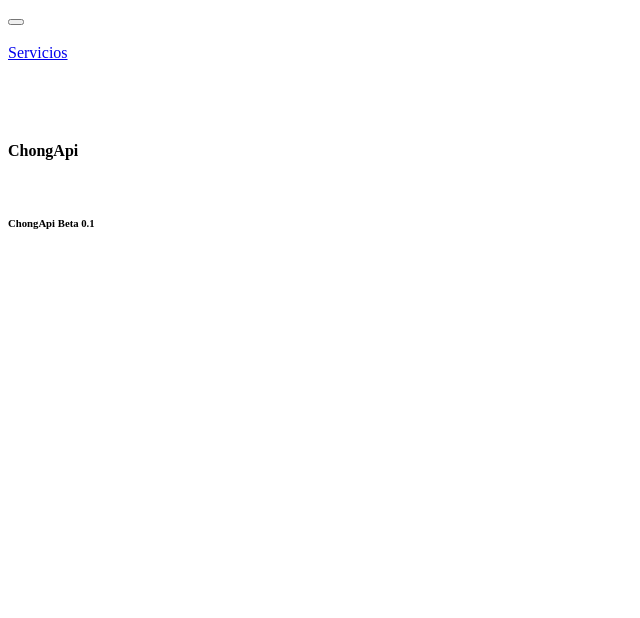
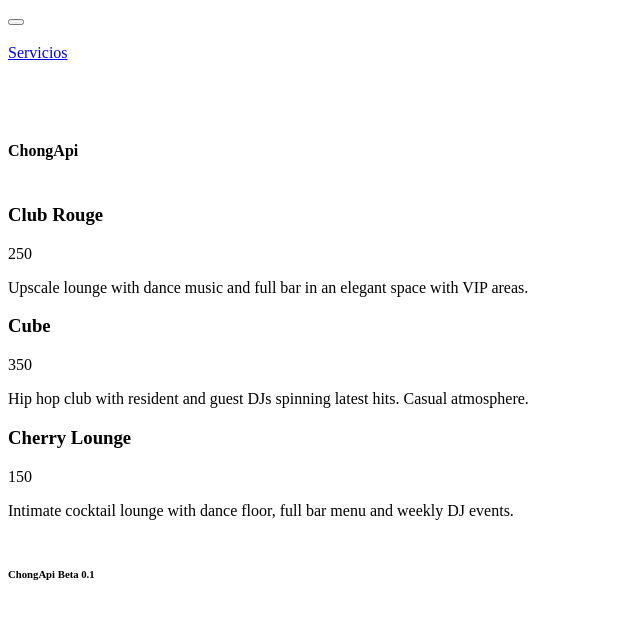
Before and after one commit to DarkShadow76/chongapi-frontend, a Next.js app: page / in a window 1280 px wide. Shown: the top 618 px of the page, without its empty margins (0-640 px from the left). Built offline with nearby package versions, Linux system fonts and the light colour scheme.

Commit message:
Modifying entity file

```diff
--- a/src/app/page.js
+++ b/src/app/page.js
@@ -2,6 +2,7 @@
 import Layout from "../components/Layout"
 import Header from "../components/Header"
 import Footer from "../components/Footer"
+import Entitys from "@/components/Entitys"
 import { Container } from "react-bootstrap"
 
 const Page = () => {
@@ -12,7 +13,7 @@ const Page = () => {
       () => <div>
         <h4>ChongApi</h4>
         <Container style={{ alignContent: "center", marginTop: "2%" }}>
-
+          <Entitys/>
         </Container>
       </div>
     }
--- a/src/components/Entitys.js
+++ b/src/components/Entitys.js
@@ -1,14 +1,20 @@
 import Container from 'react-bootstrap/Container';
 import Row from 'react-bootstrap/Row';
 import Col from 'react-bootstrap/Col';
+import data from '../json/locations.json'
+
 
 const Entitys = () => {
 return (
     <Container>
         <Row>
-            <Col>1 of 3</Col>
-            <Col>2 of 3</Col>
-            <Col>3 of 3</Col>
+            {data.map(item => (
+                <Col key = {item.id}>
+                    <h3>{item.name}</h3>
+                    <p>{item.capacity}</p>
+                    <p>{item.description}</p>
+                </Col>
+            ))}
         </Row>
     </Container>
 );
```
Also changed, not shown: src/app/home/page.js (deleted, +0 -22 lines).
